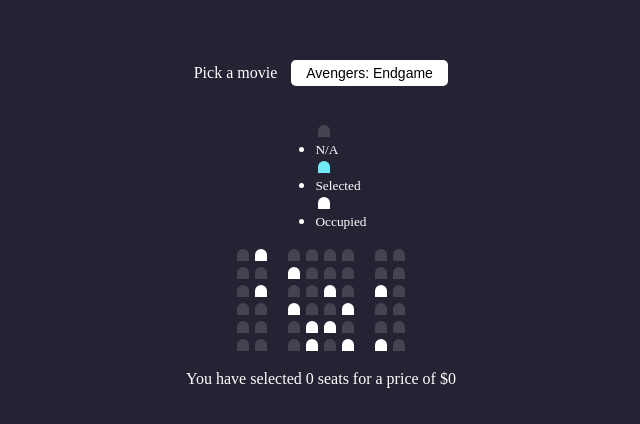
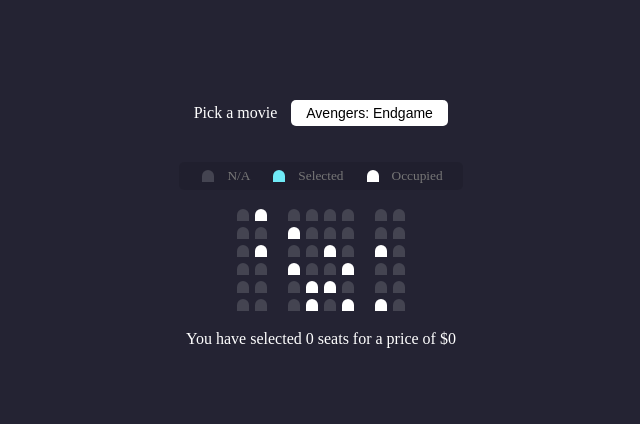
Before and after one commit to sushantskb/Movie-Ticket-Booking, a plain HTML site: page seat.html in a window 1280 px wide. Shown: the part 186-610 px from the top of the page, without its empty margins (319-959 px from the left). Drawn offline with Linux system fonts and the light colour scheme.

Commit message:
added the hover effects and some more styles

```diff
--- a/css/seat.css
+++ b/css/seat.css
@@ -59,3 +59,35 @@ body{
     margin-left: 18px;
 }
 /* --end-- */
+
+/* 9th code here, styling the hover according to seat availability */
+.seat:not(.occupied):hover{
+    cursor: pointer;
+    transform: scale(1.2);
+}
+.showcase .seat:not(.occupied):hover{
+    cursor: default;
+    transform: scale(1);
+}
+/* --end-- */
+
+/* 10th code goes here, styling the seat desc */
+.showcase{
+    background-color: rgb(0,0,0,0.1);
+    padding: 5px 10px;
+    border-radius: 5px;
+    color: #777;
+    list-style: none;
+    display: flex;
+    justify-content: center;
+}
+.showcase li{
+    display: flex;
+    align-items: center;
+    justify-content: center;
+    margin: 0 10px;
+}
+.showcase li small{
+    margin-left: 10px;
+}
+/* --end-- */
```
Also changed, not shown: seat.html (+1 -1 lines).
